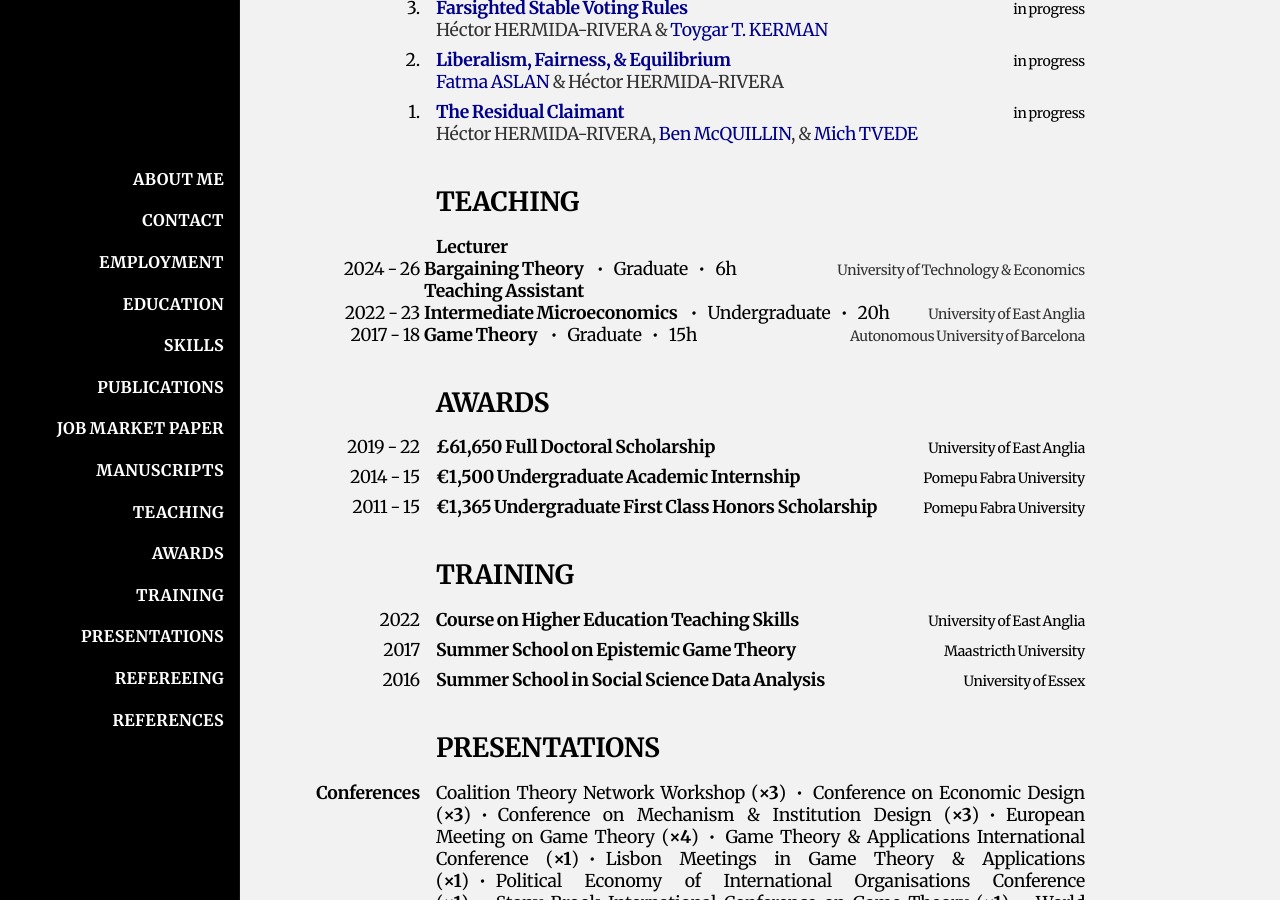
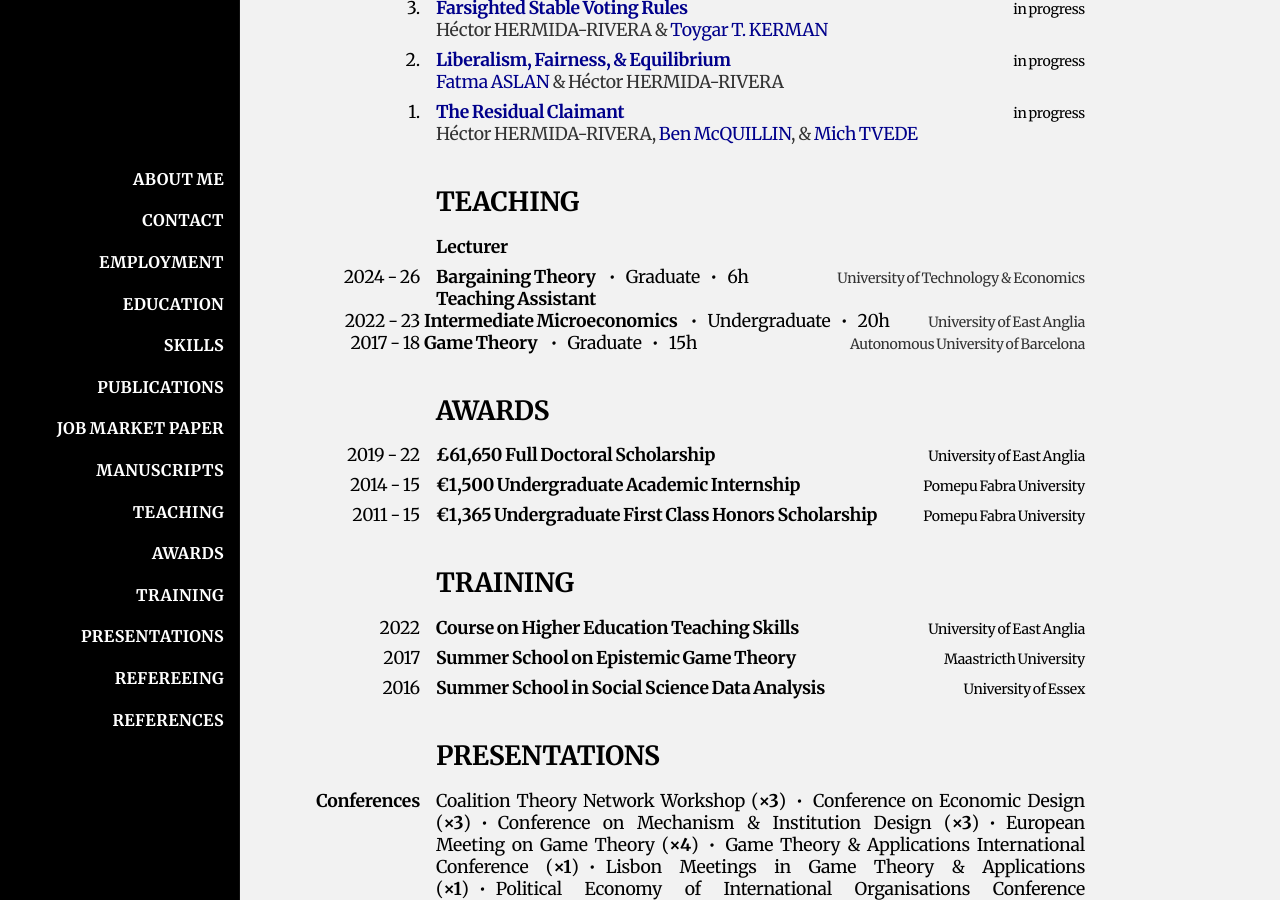
Before and after one commit to HectorHermidaRivera/hectorhermidarivera.github.io, a Jekyll site: the page built from index.md, in a window 1280 px wide and 900 px high, scrolled down 2073 px. Built offline with Jekyll 4.4.1, drawn with Linux system fonts in a browser that asks for light colours; a style sheet for code colours, icons or effects is not loaded.

Commit message:
Update index.md

```diff
--- a/index.md
+++ b/index.md
@@ -253,7 +253,7 @@ title: Home
 ## Teaching
 <a id="teaching"></a>
 
-<div class="two-column-3rows-container">
+<div class="two-column-2rows-container">
 
   <div class="two-column-3rows">
     <div class="label blank"></div>
@@ -279,6 +279,10 @@ title: Home
     </div>
   </div>
 </div>
+
+</div>
+
+<div class="two-column-3rows-container">
 
   <div class="two-column-3rows">
     <div class="label blank"></div>
```
